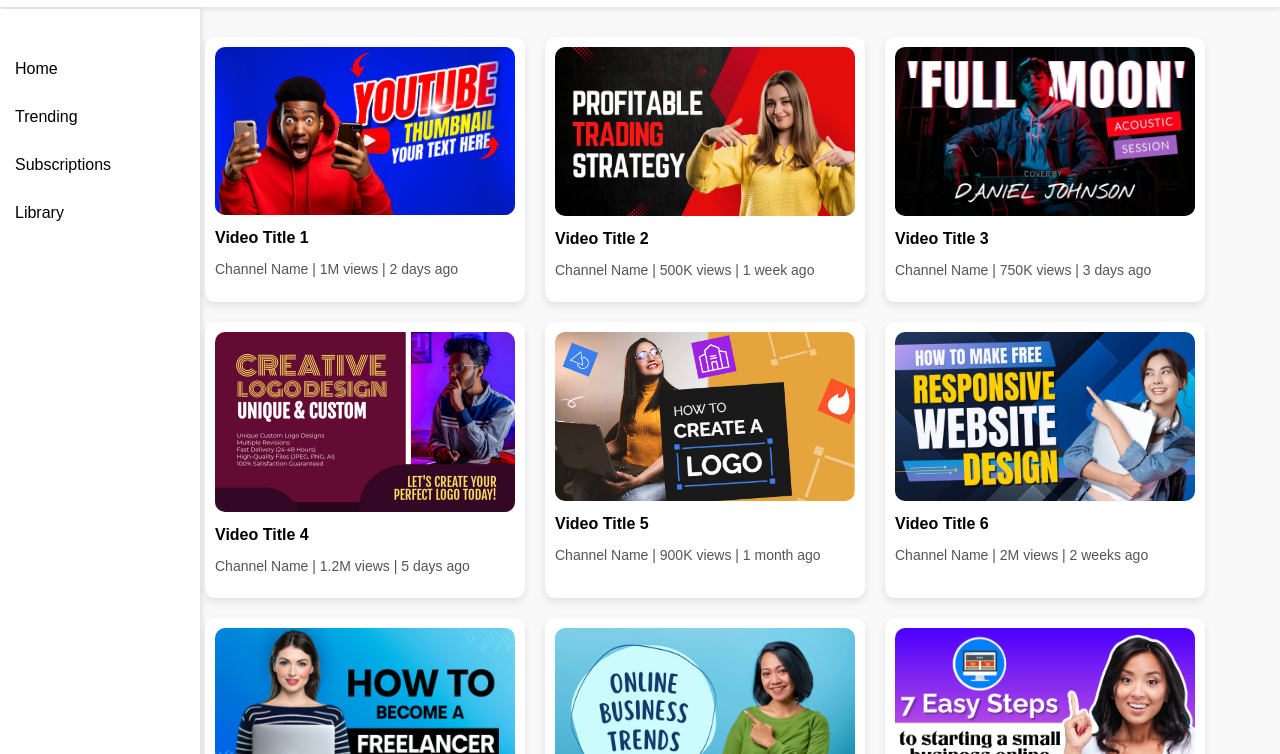
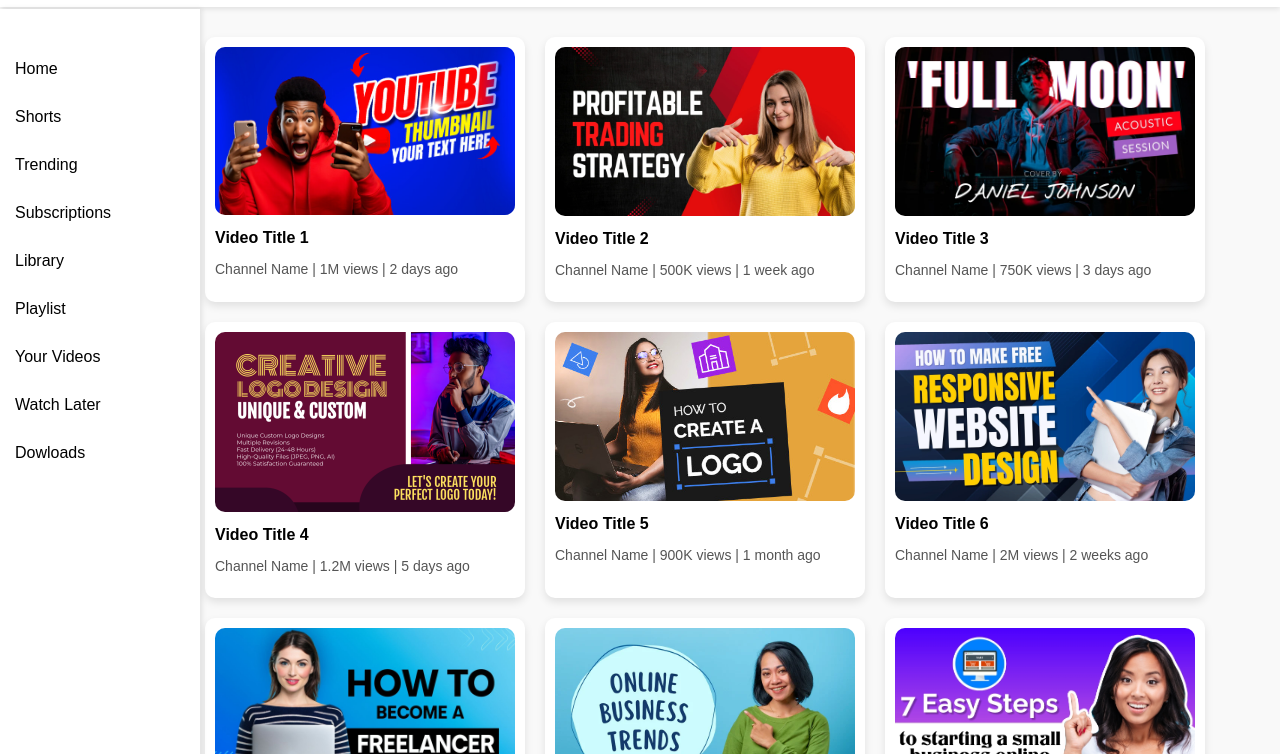
Before and after one commit to Abhijeetraj01/cssProject2, a plain HTML site: page index.html in a window 1280 px wide. Shown: the part 46-800 px from the top of the page. Drawn offline with Linux system fonts and the light colour scheme.

Commit message:
third commit

```diff
--- a/index.html
+++ b/index.html
@@ -22,9 +22,14 @@
     <aside class="sidebar">
         <ul>
             <li>Home</li>
+            <li>Shorts</li>
             <li>Trending</li>
             <li>Subscriptions</li>
             <li>Library</li>
+            <li>Playlist</li>
+            <li>Your Videos</li>
+            <li>Watch Later</li>
+            <li>Dowloads</li>
         </ul>
     </aside>
 
--- a/styles.css
+++ b/styles.css
@@ -44,7 +44,7 @@ input[type="text"] {
     left: 0;
     height: 100%;
     padding-top: 20px;
-    box-shadow: 2px 0 5px rgba(0, 0, 0, 0.1);
+    box-shadow: 2px 0 5px rgba(29, 29, 29, 0.1);
 }
 
 .sidebar ul {
```
